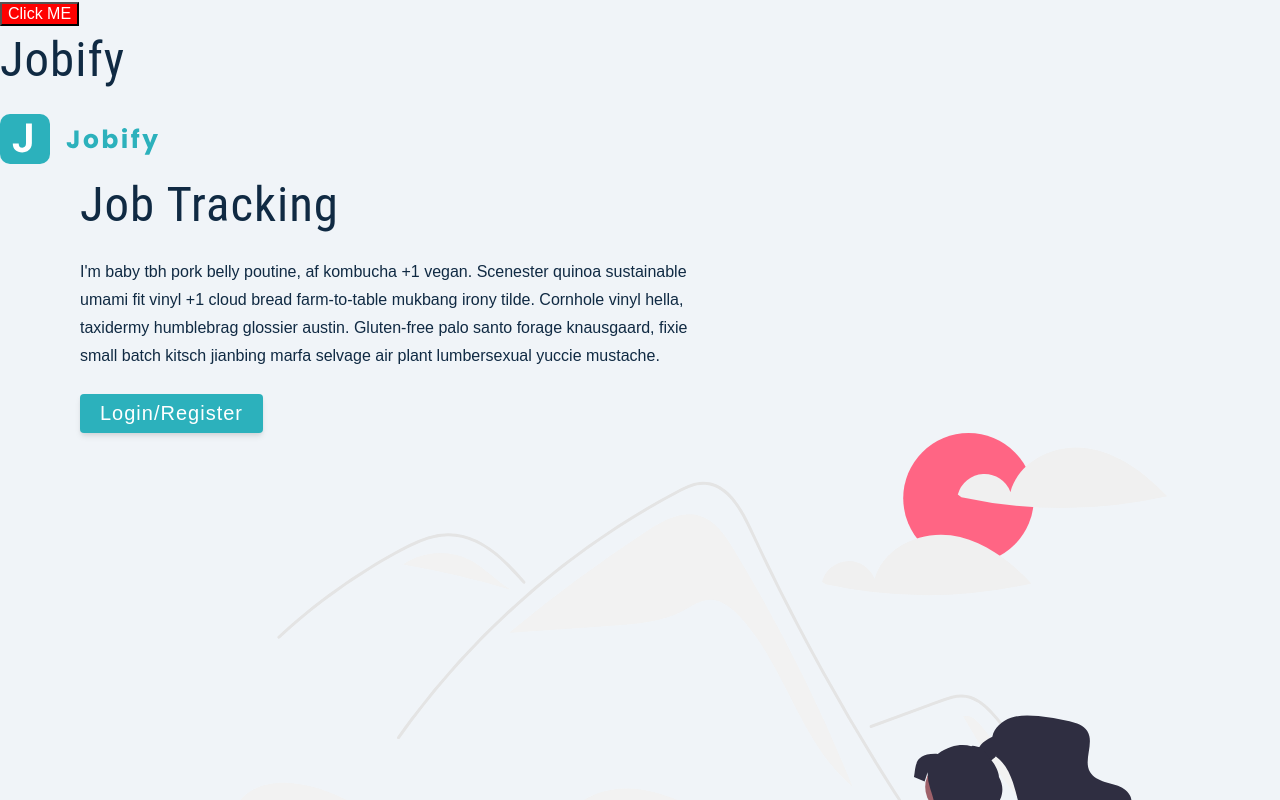
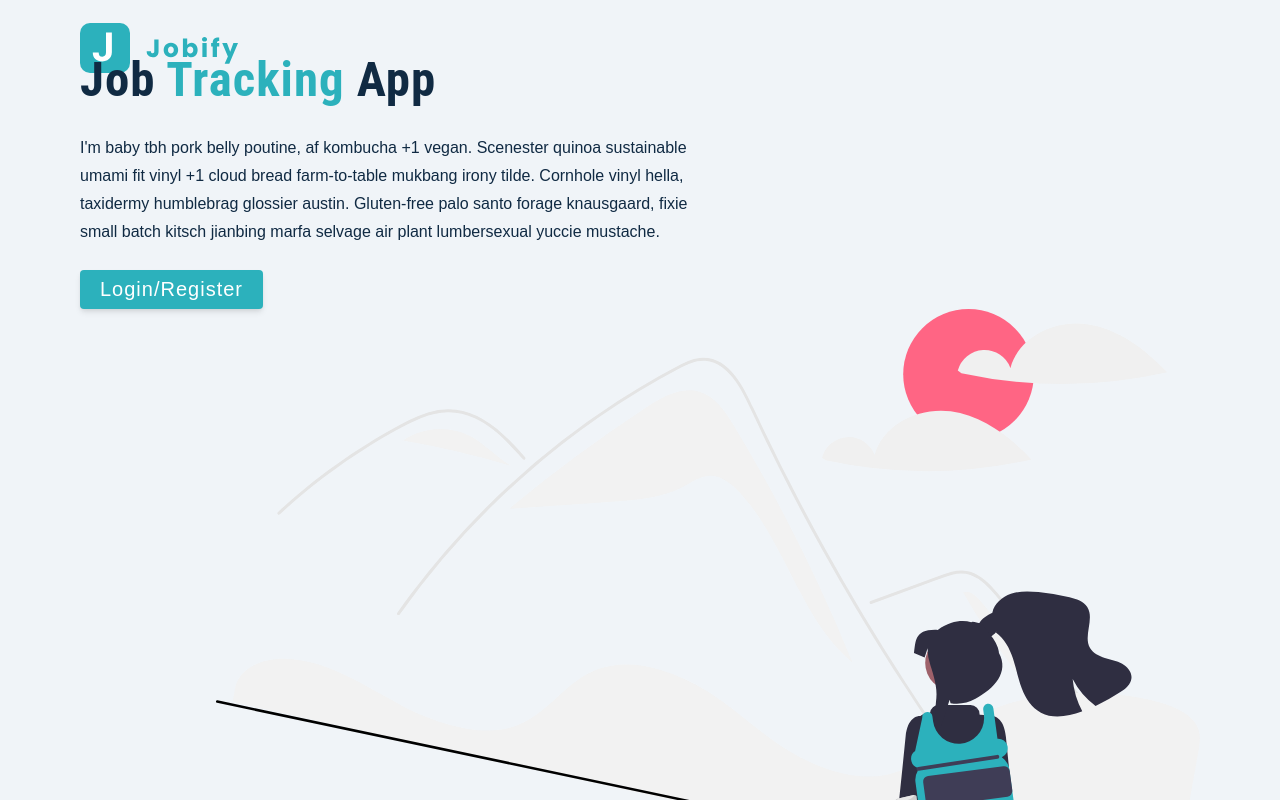
Before and after one commit to hateryx/mern-stack-builder-course, a React (Create React App) app in the folder client/: page / in a window 1280 px wide. Shown: the top 800 px of the page. Built offline with nearby package versions, Linux system fonts and the light colour scheme.

Commit message:
Completed: Landing Page

```diff
--- a/client/src/App.js
+++ b/client/src/App.js
@@ -1,18 +1,9 @@
 import React from "react";
 import Landing from "./pages/Landing";
-import styled from "styled-components";
-
-const Button = styled.button`
-  background: red;
-  color: white;
-  font-size: rem;
-`;
 
 function App() {
   return (
     <div>
-      <Button> Click ME </Button>
-      <h1>Jobify</h1>
       <Landing />
     </div>
   );
--- a/client/src/pages/Landing.js
+++ b/client/src/pages/Landing.js
@@ -1,10 +1,11 @@
 import React from "react";
 import logo from "../assets/images/logo.svg";
 import main from "../assets/images/main.svg";
+import styled from "styled-components";
 
 const Landing = () => {
   return (
-    <main>
+    <Wrapper>
       <nav>
         <img src={logo} alt="joblify" className="logo" />
       </nav>
@@ -12,7 +13,7 @@
         {/*info*/}
         <div className="info">
           <h1>
-            job <span>tracking</span>
+            job <span>tracking</span> app
           </h1>
           <p>
             I'm baby tbh pork belly poutine, af kombucha +1 vegan. Scenester
@@ -26,8 +27,51 @@
         </div>
         <img src={main} alt="job hunt" className="img main-img"></img>
       </div>
-    </main>
+    </Wrapper>
   );
 };
 
+const Wrapper = styled.main`
+  nav {
+    width: var(--fluid-width);
+    max-width: var(--max-width);
+    margin: 0 auto;
+    height: var(--nav-height);
+    display: flex;
+    align-items: center;
+  }
+
+  .page {
+    min-height: calc(100vh - var(--nav-height));
+    display: grid;
+    align-items: center;
+    margin-top: -3rem;
+  }
+
+  h1 {
+    font-weight: 700;
+    span {
+      color: var(--primary-500);
+    }
+
+  p{
+    color: var(--grey-600);
+  }
+
+  .main-img {
+    display: none;
+  }
+
+  @media (min-width: 992px) {
+    .page {
+      grid-template-columns: 1fr 1fr;
+      column-gap: 3rem;
+    }
+
+    .main-img {
+      display: block;
+    }
+  }
+`;
+
 export default Landing;
```
